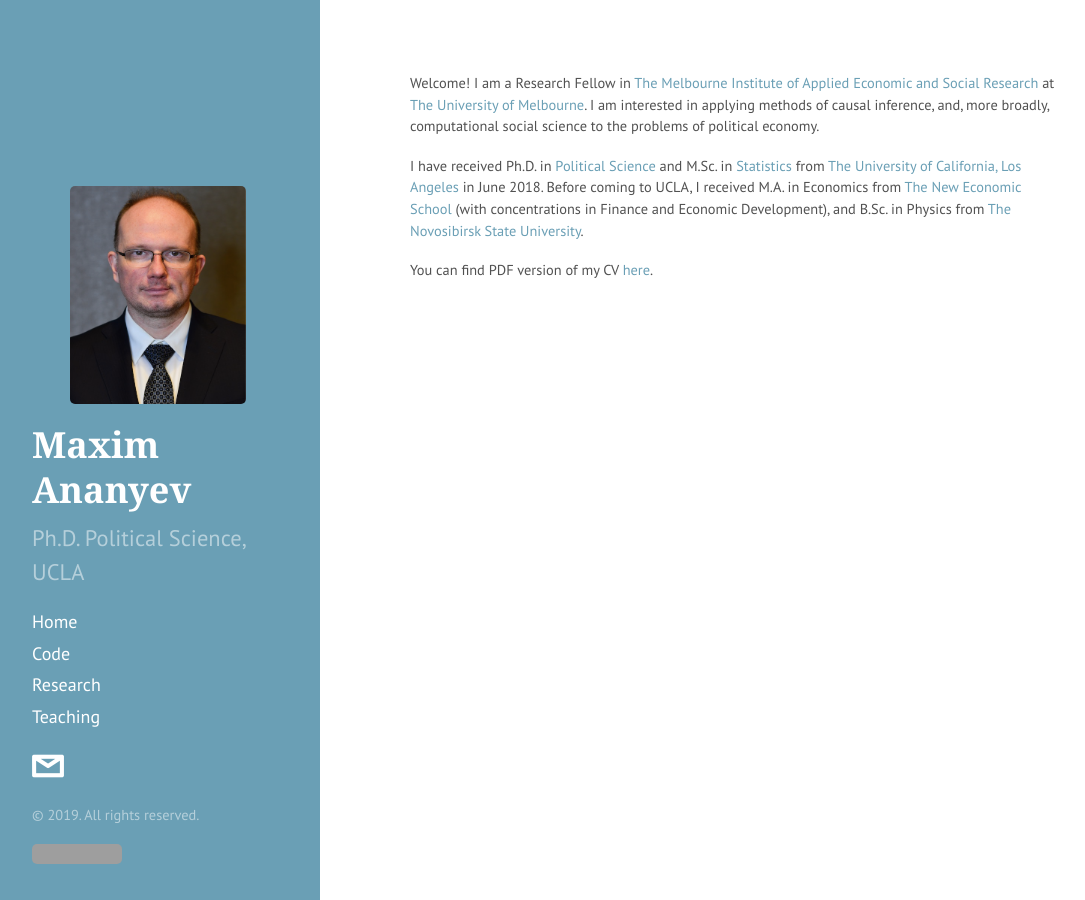
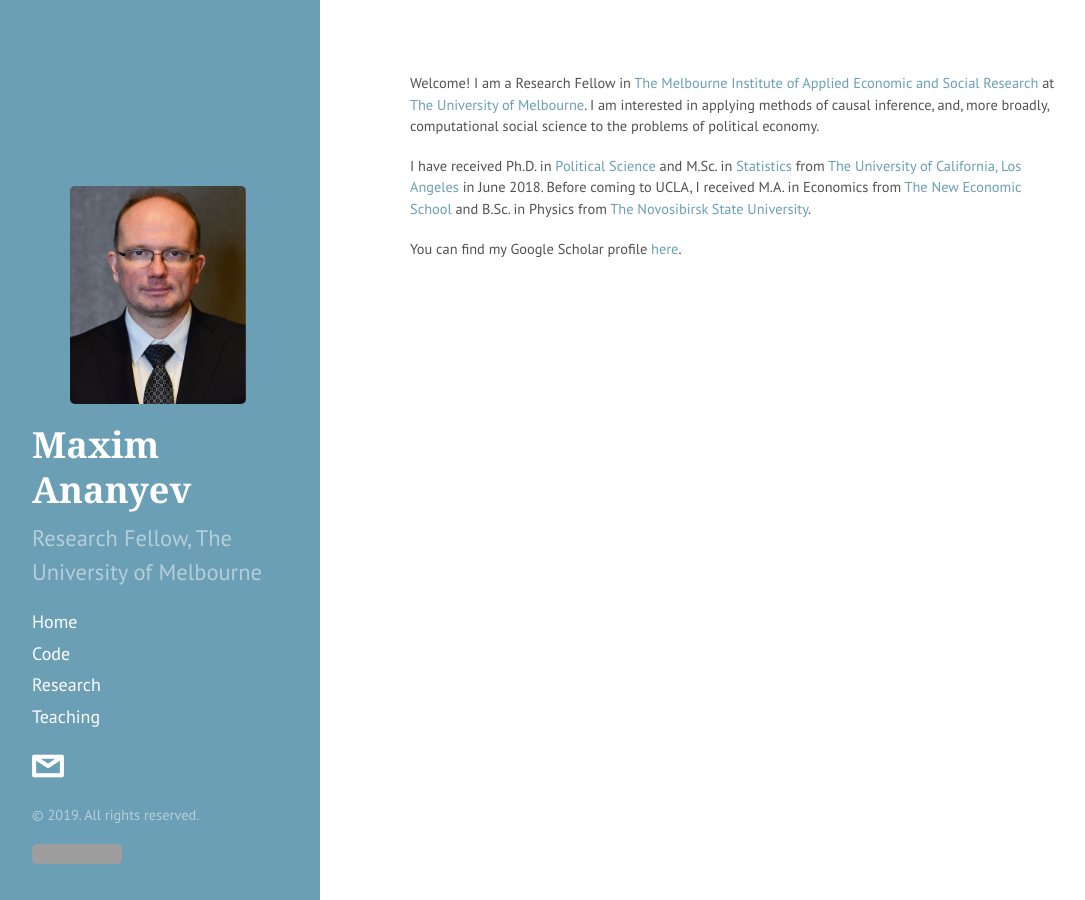
Before and after one commit to avtishin/avtishin.github.io, a Jekyll site: the page built from index.md, in a window 1280 px wide. Shown: the whole page, without its empty margins (4-1089 px from the left). Built offline with Jekyll 4.4.1, drawn with Linux system fonts in a browser that asks for light colours; Markdown is read by kramdown in place of the engine named in the settings; comment, search, counter and statistics services are not loaded; grey boxes are pictures that could not be loaded.

Commit message:
updates
updates of affiliation of google scholar profile

```diff
--- a/_config.yml
+++ b/_config.yml
@@ -7,7 +7,7 @@ permalink:        pretty
 
 # Setup
 title:           Maxim Ananyev
-description:     Ph.D. Political Science, UCLA
+description:     Research Fellow, The University of Melbourne
 
 
 author:
--- a/index.md
+++ b/index.md
@@ -5,6 +5,6 @@ title: Home
 
 Welcome! I am a Research Fellow in [The Melbourne Institute of Applied Economic and Social Research](https://melbourneinstitute.unimelb.edu.au/) at [The University of Melbourne](https://www.unimelb.edu.au/). I am interested in applying methods of causal inference, and, more broadly, computational social science to the problems of political economy.
 
-I have received Ph.D. in [Political Science](http://polisci.ucla.edu/) and M.Sc. in [Statistics](http://statistics.ucla.edu/) from [The University of California, Los Angeles](http://www.ucla.edu/) in June 2018.  Before coming to UCLA, I received M.A. in Economics from [The New Economic School](https://www.nes.ru/en/home/?lang=en) (with concentrations in Finance and Economic Development), and B.Sc. in Physics from [The Novosibirsk State University](https://english.nsu.ru/).
+I have received Ph.D. in [Political Science](http://polisci.ucla.edu/) and M.Sc. in [Statistics](http://statistics.ucla.edu/) from [The University of California, Los Angeles](http://www.ucla.edu/) in June 2018.  Before coming to UCLA, I received M.A. in Economics from [The New Economic School](https://www.nes.ru/en/home/?lang=en) and B.Sc. in Physics from [The Novosibirsk State University](https://english.nsu.ru/).
 
-You can find PDF version of my CV [here](assets/ananyevcv.pdf).
+You can find my Google Scholar profile [here](https://scholar.google.com.au/citations?user=HdFHhHQAAAAJ&hl=en&oi=ao).
```
